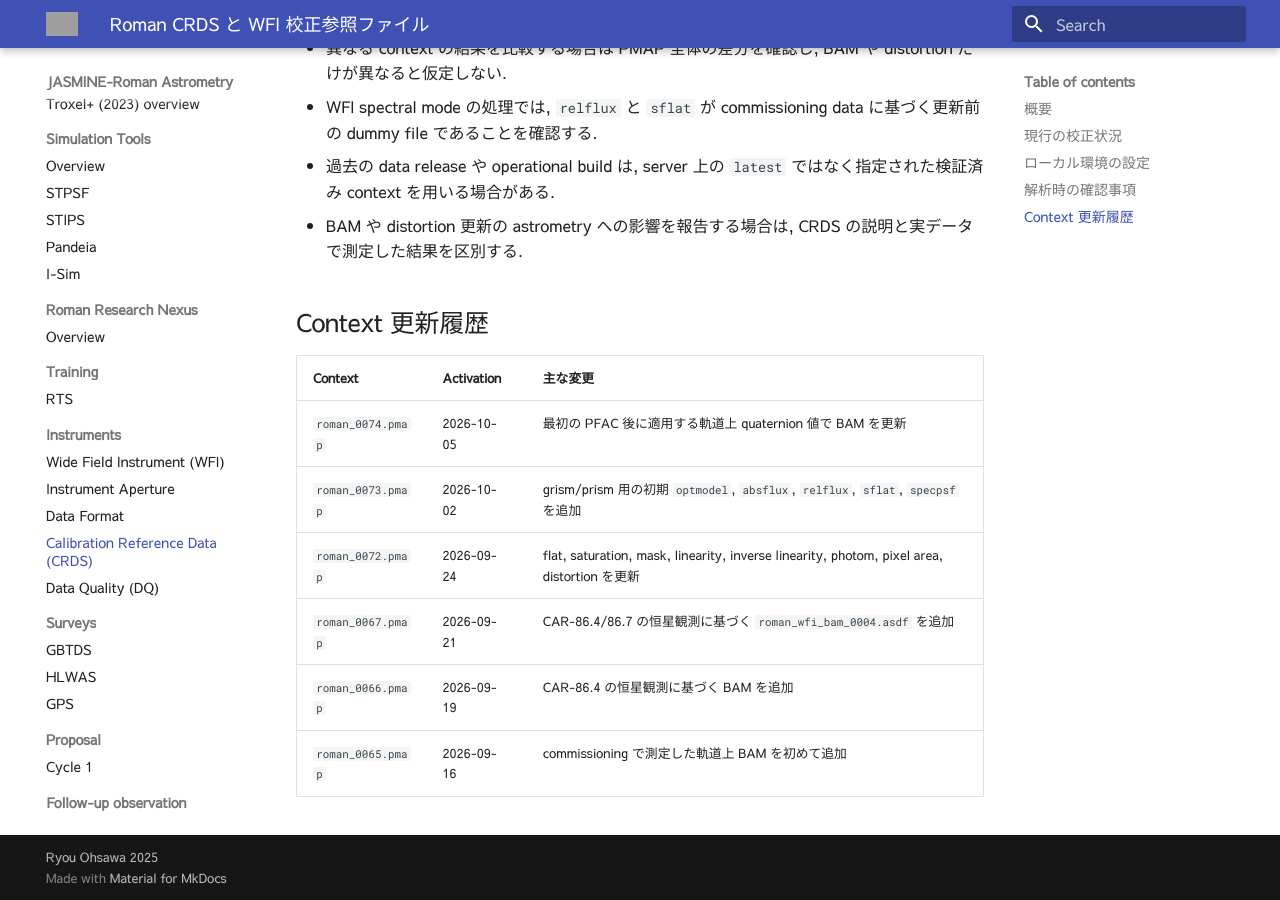
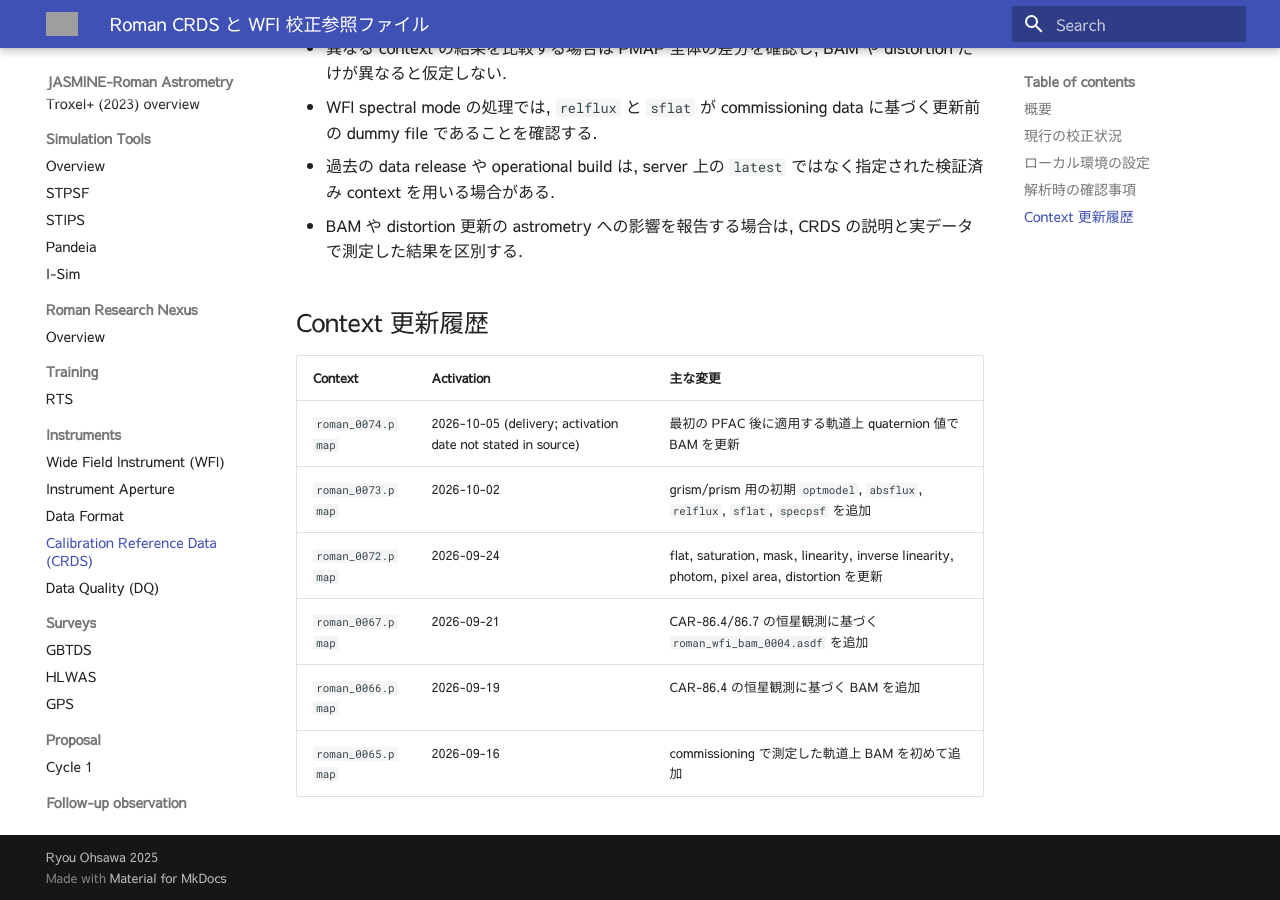
Before and after one commit to astronasutarou/jasmine-roman-astrometry, an MkDocs documentation site: the page built from docs/inst/crds.md, in a window 1280 px wide and 900 px high, scrolled down 3719 px. Built offline with MkDocs 1.6.1 and Material for MkDocs 9.7.7, drawn with Linux system fonts in a browser that asks for light colours; grey boxes are pictures that could not be loaded.

Commit message:
Clarify CRDS table delivery vs activation note
Co-authored-by: astronasutarou <137472+astronasutarou@users.noreply.github.com>

```diff
--- a/docs/inst/crds.md
+++ b/docs/inst/crds.md
@@ -104,7 +104,7 @@ export CRDS_CONTEXT=roman_0074.pmap
 
 | Context | Activation | 主な変更 |
 |---|---|---|
-| `roman_0074.pmap` | 2026-10-05 | 最初の PFAC 後に適用する軌道上 quaternion 値で BAM を更新 |
+| `roman_0074.pmap` | 2026-10-05 (delivery; activation date not stated in source) | 最初の PFAC 後に適用する軌道上 quaternion 値で BAM を更新 |
 | `roman_0073.pmap` | 2026-10-02 | grism/prism 用の初期 `optmodel`, `absflux`, `relflux`, `sflat`, `specpsf` を追加 |
 | `roman_0072.pmap` | 2026-09-24 | flat, saturation, mask, linearity, inverse linearity, photom, pixel area, distortion を更新 |
 | `roman_0067.pmap` | 2026-09-21 | CAR-86.4/86.7 の恒星観測に基づく `roman_wfi_bam_0004.asdf` を追加 |
```
